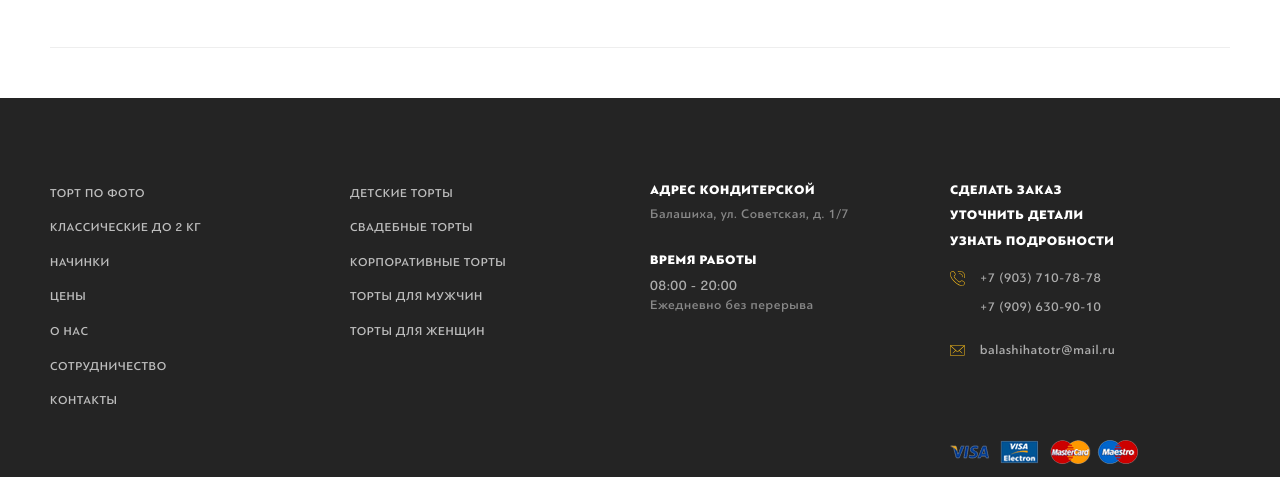
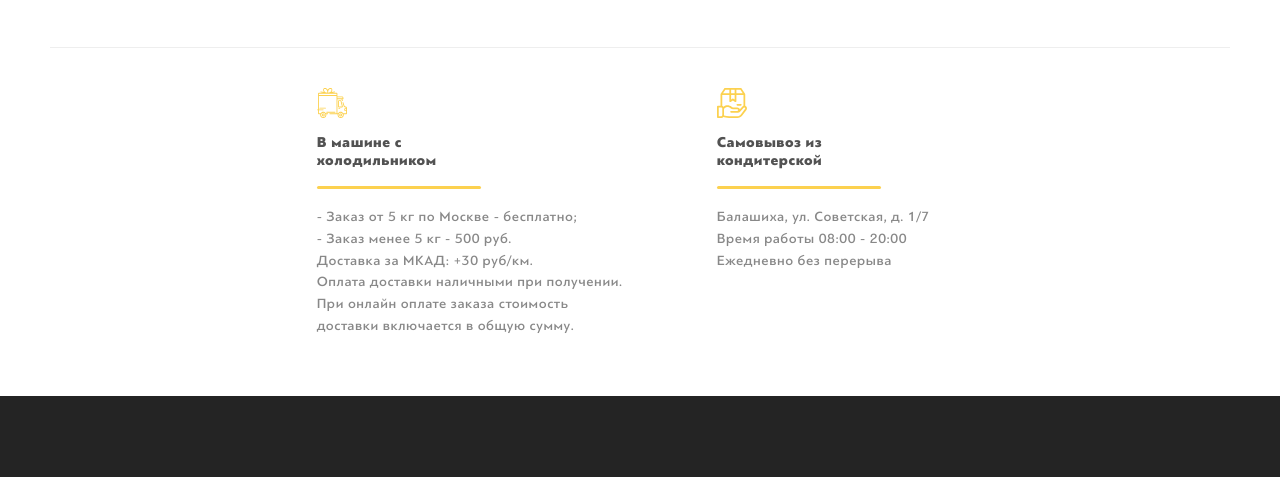
Before and after one commit to pit6262/tort, a plain HTML site: page contacts.html in a window 1280 px wide. Shown: the part 1027-1504 px from the top of the page. Drawn offline with Linux system fonts and the light colour scheme.

Commit message:
Add files via upload

```diff
--- a/contacts.html
+++ b/contacts.html
@@ -137,7 +137,7 @@
 						</li>
 					</ul>
 					<div class="box-tab-cont">
-						<div class="tab-cont hide" id="delivery_2">
+						<div class="tab-cont" id="delivery_2">
 							<div class="row">
 								<div class="col-xl-8 col-lg-10 offset-xl-2 offset-lg-1">
 									<div class="row">
```
